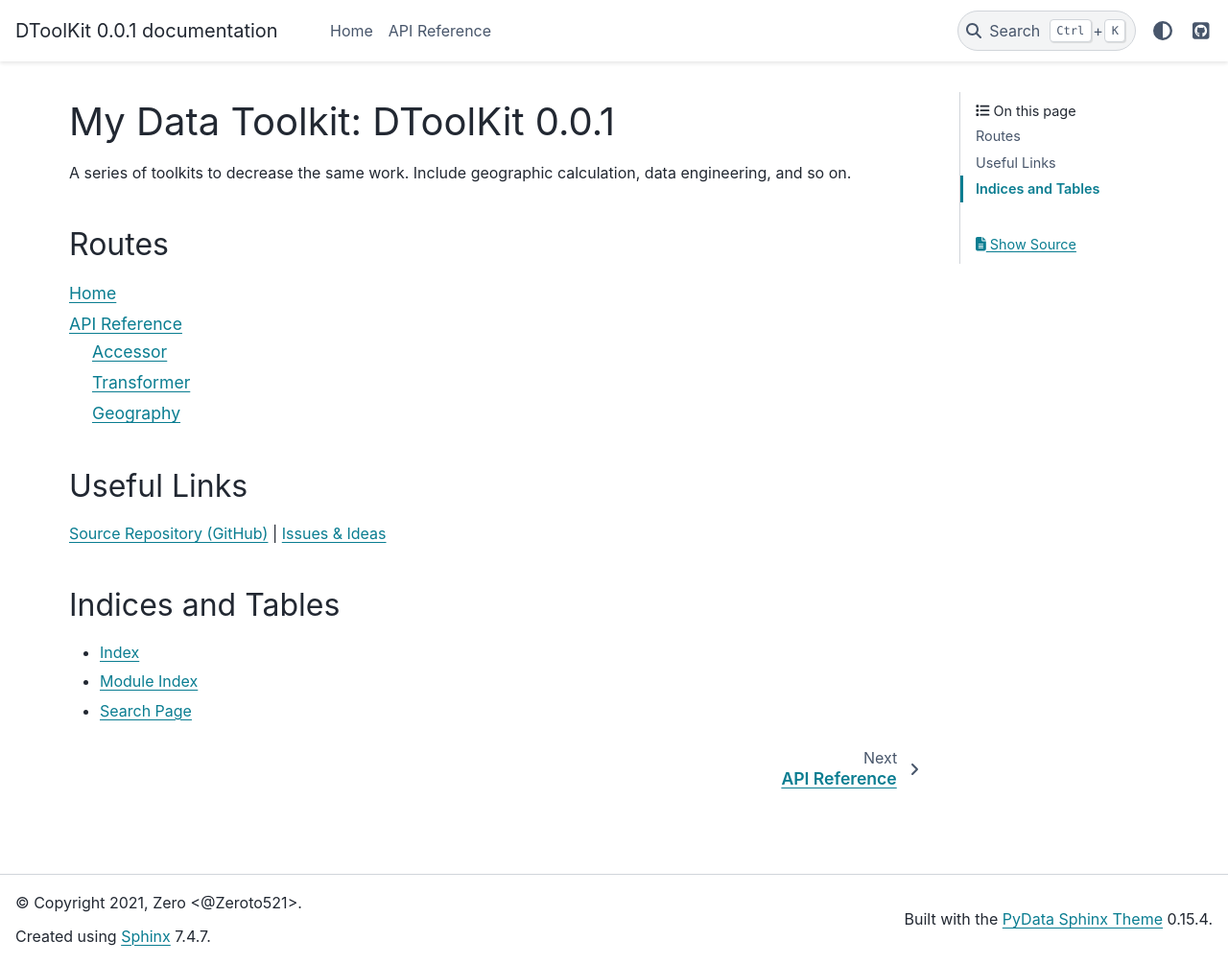
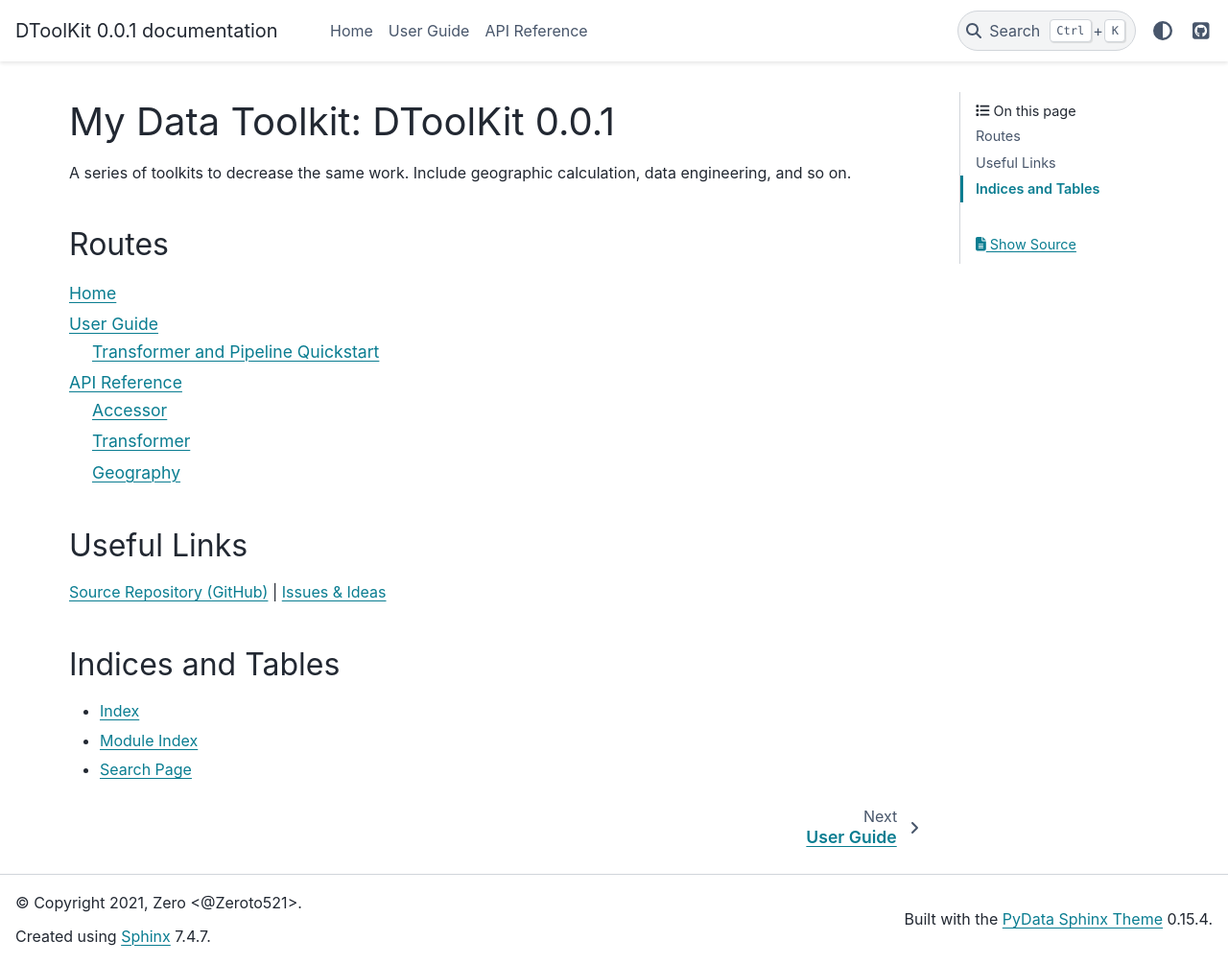
Before and after one commit to Zeroto521/my-data-toolkit, a Sphinx documentation site: the page built from doc/source/index.rst, in a window 1280 px wide and 1005 px high. Shown: the whole window at 96% size. Built offline with Sphinx 7.4.7 and the PyData theme 0.15.4, drawn with Linux system fonts in a browser that asks for light colours.

Commit message:
DOC: add transformer quickstart

```diff
--- a/doc/source/conf.py
+++ b/doc/source/conf.py
@@ -38,6 +38,11 @@ extensions = [
     "sphinx.ext.intersphinx",
     "sphinx.ext.linkcode",
     "sphinx_toggleprompt",
+    "sphinxcontrib.mermaid",
+]
+
+myst_enable_extensions = [
+    "colon_fence",
 ]
 
 
--- /dev/null
+++ b/doc/source/guide.rst
@@ -0,0 +1,9 @@
+User Guide
+==========
+
+Some tips about dtoolkit.
+
+.. toctree::
+    :maxdepth: 2
+
+    Transformer and Pipeline Quickstart <guide/transformer>
--- /dev/null
+++ b/doc/source/guide/transformer.md
@@ -0,0 +1,3 @@
+# Transformer and Pipeline Quickstart
+
+`Transformer` faces the engineering of **data preprocessing**.
--- a/doc/source/index.rst
+++ b/doc/source/index.rst
@@ -10,13 +10,17 @@ Routes
     :maxdepth: 2
 
     Home <self>
+    User Guide <guide>
     API Reference <reference>
 
 
 Useful Links
 ------------
 
-`Source Repository (GitHub) <https://github.com/Zeroto521/my-data-toolkit>`_ | `Issues & Ideas <https://github.com/Zeroto521/my-data-toolkit/issues>`_
+`Source Repository (GitHub)`_ | `Issues & Ideas`_
+
+.. _Source Repository (GitHub): https://github.com/Zeroto521/my-data-toolkit
+.. _Issues & Ideas: https://github.com/Zeroto521/my-data-toolkit/issues
 
 
 Indices and Tables
```
